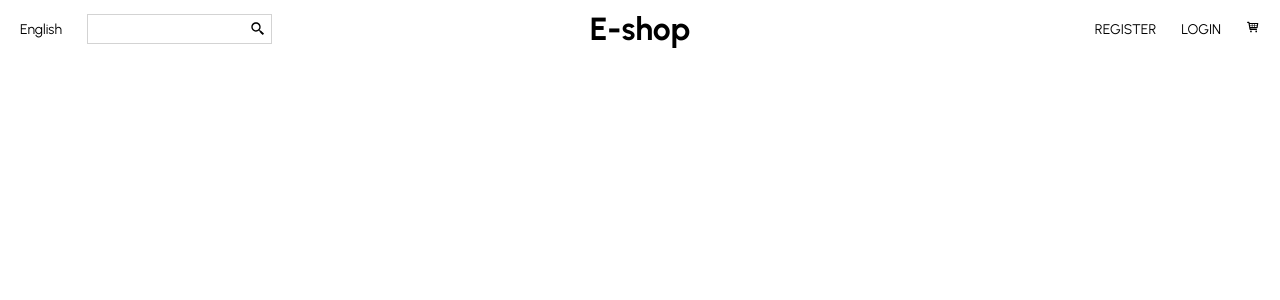
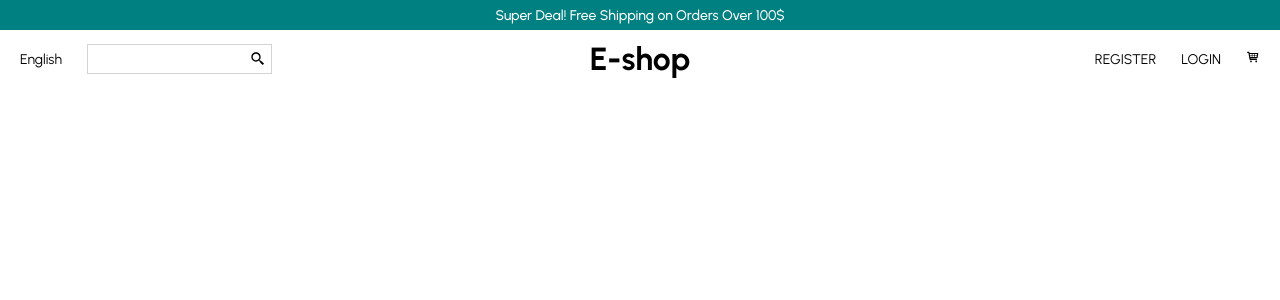
Before and after one commit to BharathmuDev/e-shop, a React (Create React App) app: page / in a window 1280 px wide. Shown: the top 300 px of the page. Built offline with nearby package versions, Linux system fonts and the light colour scheme.

Commit message:
add announcement

```diff
--- a/src/App.js
+++ b/src/App.js
@@ -1,9 +1,11 @@
 import React from "react";
+import Announcement from "./pages/components/Announcement";
 import Navbar from "./pages/components/Navbar";
 
 function App() {
   return (
     <div>
+      <Announcement />
       <Navbar />
     </div>
   );
--- /dev/null
+++ b/src/pages/components/Announcement.jsx
@@ -0,0 +1,23 @@
+import React from 'react';
+import styled from 'styled-components';
+
+const Container = styled.div`
+height: 30px;
+background-color: teal;
+color: white;
+display: flex;
+align-items: center;
+justify-content: center;
+font-size: 14px;
+font-weight: 500;
+`
+
+const Announcement = () => {
+  return (
+    <Container>
+        Super Deal! Free Shipping on Orders Over 100$
+    </Container>
+  )
+}
+
+export default Announcement
```
